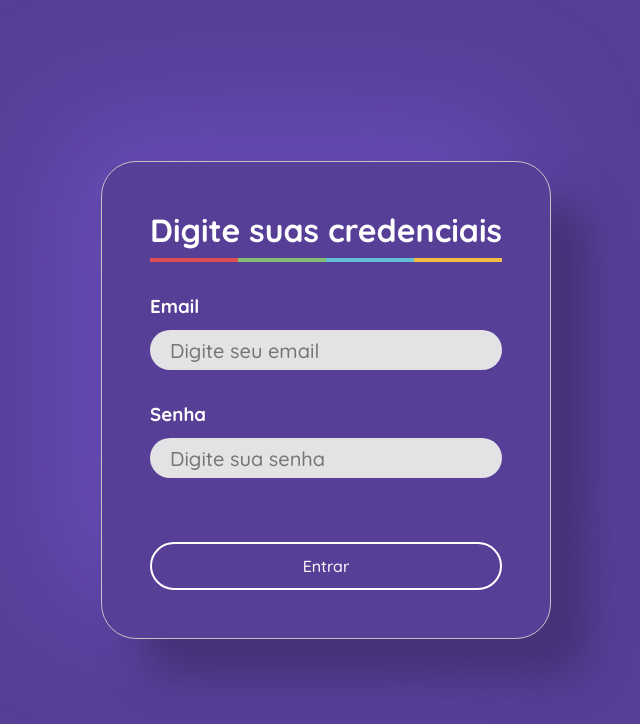
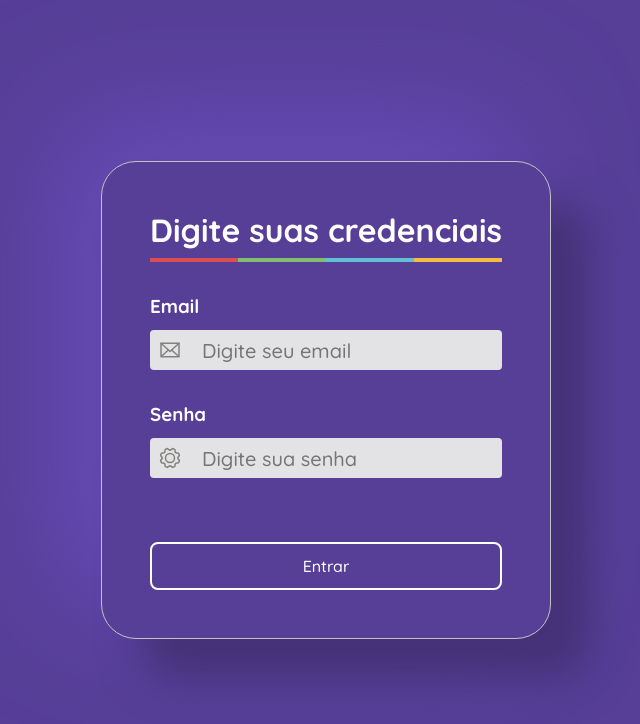
Before and after one commit to gustavosinacio/solides, a React (Vite) app: page /login in a window 1280 px wide. Shown: the top 724 px of the page, without its empty margins (314-954 px from the left). Built offline with nearby package versions, Linux system fonts and the light colour scheme.

Commit message:
Adds icon input to login page

```diff
--- a/src/components/InputWithIcon/InputWithIcon.module.css
+++ b/src/components/InputWithIcon/InputWithIcon.module.css
@@ -1,6 +1,10 @@
 .input-wrapper {
   display: flex;
   align-items: center;
+  width: calc(
+    100% + var(--distancing-maximum) - 4 * var(--distancing-minimum) +
+      var(--icon-regular)
+  );
 }
 
 .input-wrapper > svg {
--- a/src/pages/Auth/Login/Login.module.css
+++ b/src/pages/Auth/Login/Login.module.css
@@ -20,7 +20,6 @@
 
 .form-wrapper > form input {
   height: 2.5rem;
-  border-radius: 40px;
   width: 100%;
   text-indent: 20px;
   font-size: 1.25rem;
@@ -36,7 +35,7 @@
   background-color: var(--purple-500);
   border: 2px solid var(--white);
 
-  border-radius: 40px;
+  border-radius: 8px;
   color: var(--white);
 }
 
--- a/src/pages/Auth/Login/Login.tsx
+++ b/src/pages/Auth/Login/Login.tsx
@@ -1,6 +1,12 @@
+import { Gear, Envelope } from "phosphor-react";
+import { FormEvent } from "react";
+
+import { InputWithIcon } from "../../../components/InputWithIcon";
 import styles from "./Login.module.css";
 
 export function Login() {
+  const handleLogin = (event: FormEvent<HTMLFormElement>) => {};
+
   return (
     <div className={styles["login-page"]}>
       <div className={styles["form-wrapper"]}>
@@ -14,12 +20,22 @@ export function Login() {
           </div>
         </header>
 
-        <form>
+        <form onSubmit={handleLogin}>
           <h3>Email</h3>
-          <input placeholder="Digite seu email" type="email" />
+          <InputWithIcon
+            icon={Envelope}
+            required
+            placeholder="Digite seu email"
+            type="email"
+          />
 
           <h3>Senha</h3>
-          <input placeholder="Digite sua senha" type="password" />
+          <InputWithIcon
+            icon={Gear}
+            required
+            placeholder="Digite sua senha"
+            type="password"
+          />
 
           <button type="submit">Entrar</button>
         </form>
```
Also changed, not shown: src/pages/Departments/Departments.tsx (+6 -1 lines), 1 other file (tests, documents, lock files or other folders).
